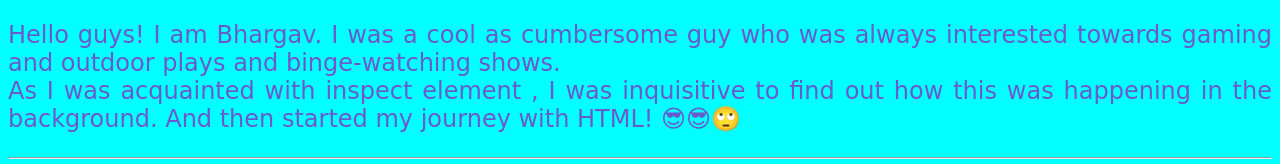
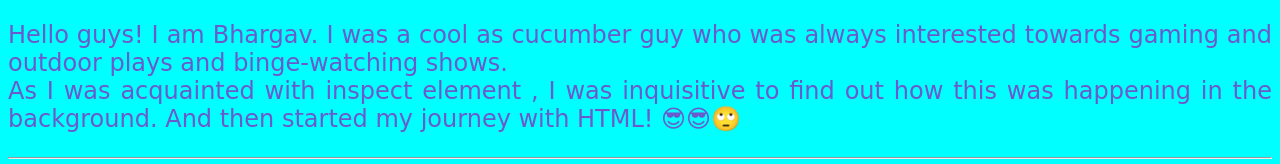
Before and after one commit to bhargav19feb/webdev53, a plain HTML site: page index.html in a window 1280 px wide. Shown: the part 236-400 px from the top of the page. Drawn offline with Linux system fonts and the light colour scheme.

Commit message:
Update index.html

```diff
--- a/index.html
+++ b/index.html
@@ -16,7 +16,7 @@
     <p title="intro" style="color:slateblue;font-family:cursive; font-size:150% ;text-align:justify">
 Hello  guys!
 I am Bhargav.
-I was a cool as cumbersome guy who was always interested towards gaming and outdoor plays and binge-watching shows.
+I was a cool as cucumber guy who was always interested towards gaming and outdoor plays and binge-watching shows.
 <br> As I was acquainted with inspect element , I was inquisitive to find out how this was happening in the background.
 And then started my journey with HTML! 😎😎🙄
         </p>
```
